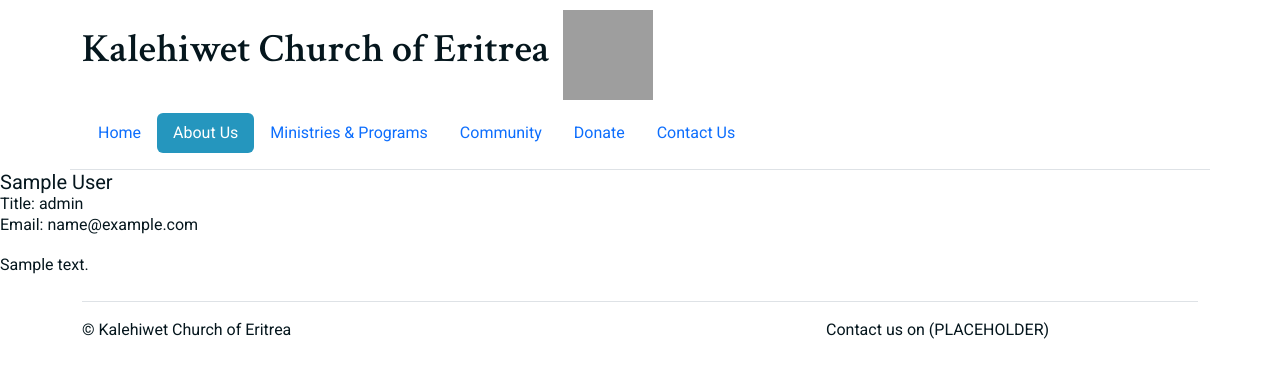
After one commit to Hasmelash95/kalehiwet-church, a Django app: page /about in a window 1280 px wide. The commit adds this page. Shown: the top 378 px of the page. Run offline with Django 3.2, Linux system fonts and the light colour scheme; tables that the repository leaves empty hold one stand-in row (values such as "Sample post"); some libraries are stand-ins or nearby versions; grey boxes are pictures that could not be loaded.

Commit message:
Add member profile to the about page

```diff
--- a/about_kce/urls.py
+++ b/about_kce/urls.py
@@ -2,5 +2,6 @@ from django.urls import path
 from . import views
 
 urlpatterns = [
-    path('', views.home_page, name='home')
+    path('', views.home_page, name='home'),
+    path('about', views.MemberProfile.as_view(), name='about')
 ]
--- a/about_kce/views.py
+++ b/about_kce/views.py
@@ -1,8 +1,15 @@
 from django.shortcuts import render, HttpResponse
 from django.views import generic, View
+from .models import Profile
 
 # Create your views here.
 
 def home_page(request):
 
     return render(request, 'index.html', None)
+
+class MemberProfile(generic.ListView):
+
+    model = Profile
+    template_name = 'about.html'
+    context_object_name = 'profile'
--- /dev/null
+++ b/templates/about.html
@@ -0,0 +1,17 @@
+{% extends 'base.html' %}
+{% load static %}
+
+{% block title %} About Us {% endblock %}
+
+{% block content %}
+
+{% for profile in object_list %}
+
+<div class="card-body">
+    <h5 class="card-title"> {{ profile.first_name }} {{ profile.last_name}}</h5>
+    <h6 class="card-subtitle">Title: {{ profile.role }}</h6>
+    <p class="card-text">Email: {{ profile.email }}</p>
+    <p class="card-text">{{ profile.about }}</p>
+</div>
+{% endfor %}
+{% endblock %}
--- a/templates/base.html
+++ b/templates/base.html
@@ -25,7 +25,8 @@
                 aria-current="page{% endif %}">Home</a>
             </li>
             <li class="nav-item">
-                <a href="#" class="nav-link">About Us</a>
+                <a href="{%url 'about' %}" class="nav-link {% if url_name == 'about' %}active"
+                aria-current="page{% endif %}">About Us</a>
             </li>
             <li class="nav-item">
                 <a href="#" class="nav-link">Ministries & Programs</a>
```
